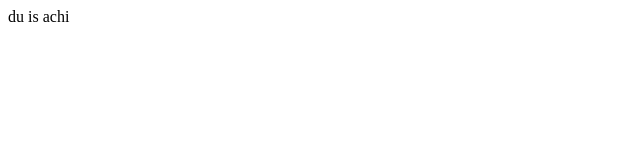
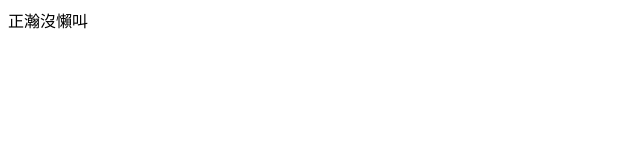
Before and after one commit to hammerkao/noChicken, a plain HTML site: page index.html in a window 1280 px wide. Shown: the full height of the page, 0-640 px from the left. Drawn offline with Linux system fonts and the light colour scheme.

Commit message:
noChidken

```diff
--- a/index.html
+++ b/index.html
@@ -8,7 +8,7 @@
 </head>
 <body>
     <div>
-        du is achi
+        正瀚沒懶叫
     </div>
 
 </body>
```
